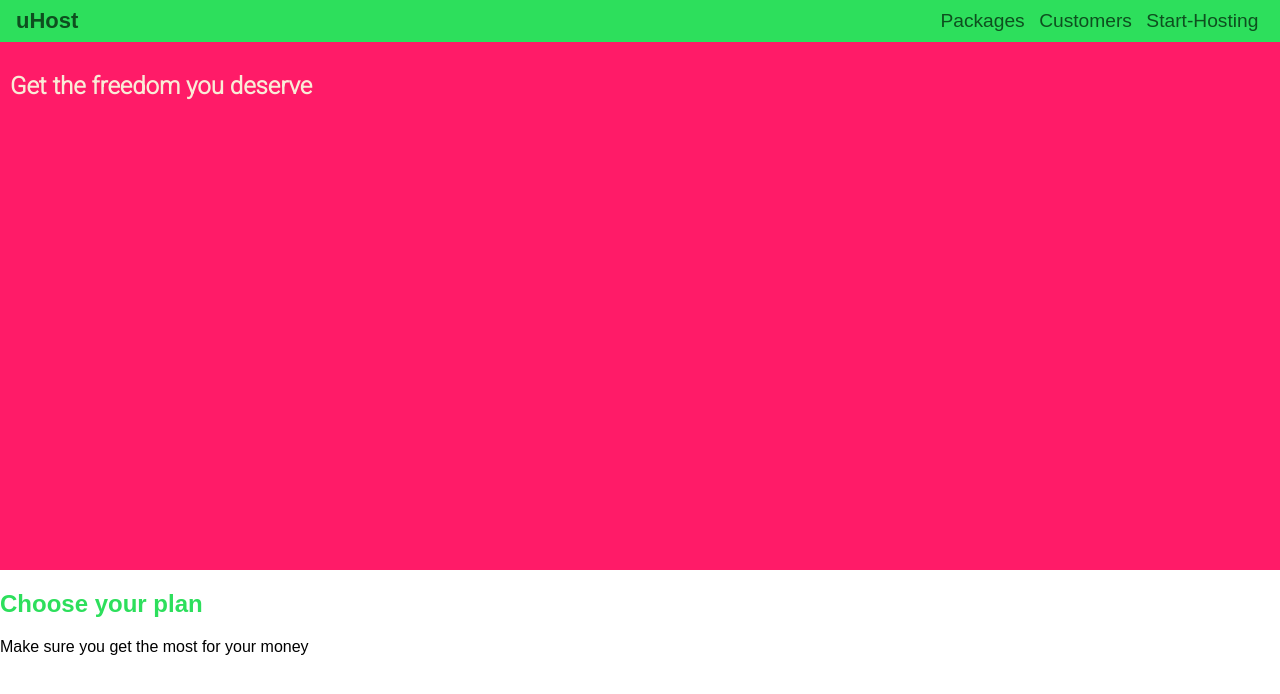
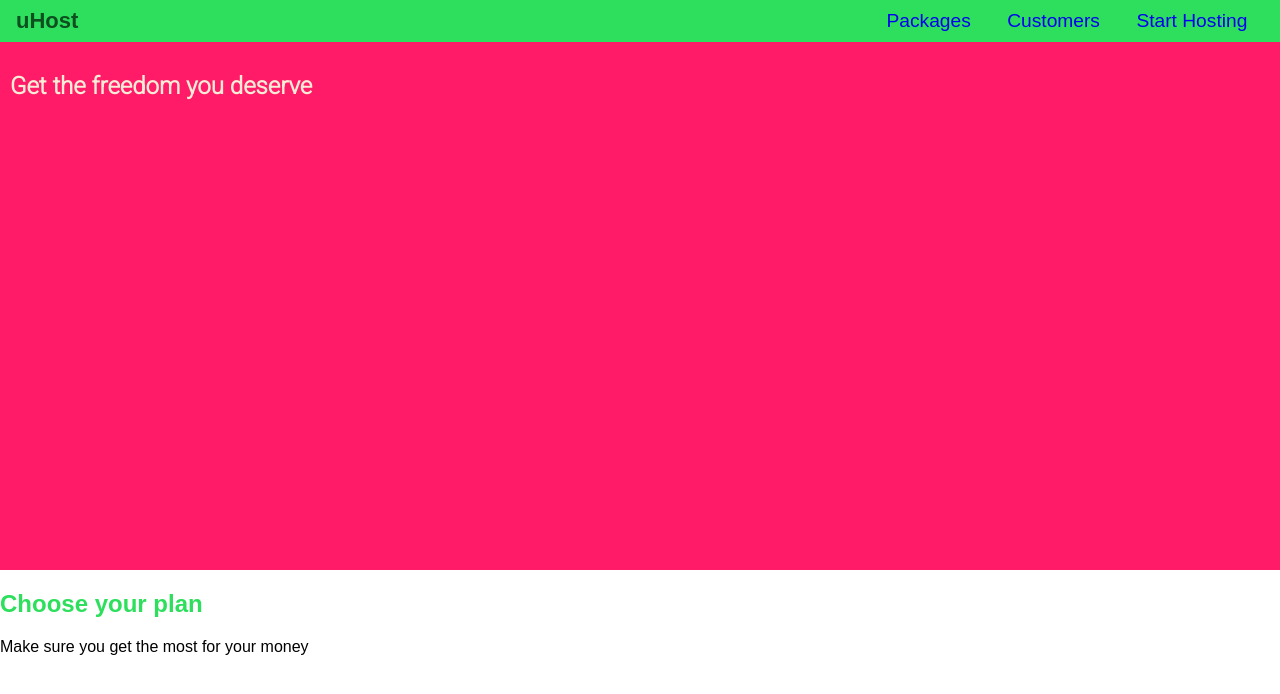
Before and after one commit to life-code-joy/max-sec2-css, a plain HTML site: page index.html in a window 1280 px wide. Drawn offline with Linux system fonts and the light colour scheme.

Commit message:
up to grouping rules44

```diff
--- a/index.html
+++ b/index.html
@@ -21,7 +21,7 @@
           <a href="customers/index.html">Customers</a>
         </li>
         <li class="main-nav__item">
-          <a href="start-hosting/index.html">Start-Hosting</a>
+          <a href="start-hosting/index.html">Start Hosting</a>
         </li>
       </ul>
     </nav>
--- a/main.css
+++ b/main.css
@@ -3,9 +3,8 @@
 }
 
 body {
-  font-family: arial ;
+  font-family: arial;
   margin: 0;
-
 }
 
 #product-overview {
@@ -25,20 +24,18 @@ body {
 }
 .main-header {
   width: 100%;
-  background-color:#2ddf5c;
+  background-color: #2ddf5c;
   padding: 8px 16px;
-
 }
 .main-header > div {
   display: inline-block;
   vertical-align: middle;
 }
-.main-header__brand{
+.main-header__brand {
   color: #0e4f1f;
   text-decoration: none;
   font-weight: bold;
   font-size: 22px;
-
 }
 .main-nav {
   display: inline-block;
@@ -46,10 +43,8 @@ body {
   width: calc(100% - 63px);
   vertical-align: middle;
 }
-.main-nav__item{
+.main-nav__item {
   display: inline-block;
-  /* margin: 30px; */
-
 }
 .main-nav__items {
   padding: 0;
@@ -57,9 +52,46 @@ body {
   list-style: none;
 }
 
-.main-nav__items li > a {
+/* this worked but followed the video and used .main-header__item and .main-header__item a , to style the anchor tags  */
+/* .main-nav__items li > a {
   text-decoration: none;
   padding: 0 5px 0 5px;
   color:#0e4f1f;
   font-size: 1.2rem;
+} */
+
+.main-nav__item {
+  padding: 0 16px;
+  font-size: 1.2rem;
+  /* color: #0e4f1f; */
 }
+.main-nav__item a {
+  /* color: #0e4f1f; */
+  text-decoration: none;
+}
+
+/* pseudo classes :hover, :active etc */
+.main-nav__item a:hover {
+  color: white;
+}
+
+.main-nav__item a:active {
+  color: white;
+}
+
+/* example using pseudo elements ::after and ::first-letter etc */
+
+/* .main-nav__item a:after {
+  content: " (link)";
+  color: red;
+}
+p::first-letter {
+  color: red;
+  font-size: 29px;
+} */
+
+/* grouping rules  */
+.main-nav__item a:hover,
+.main-nav__item a:active {
+  color: white;
+}
```
